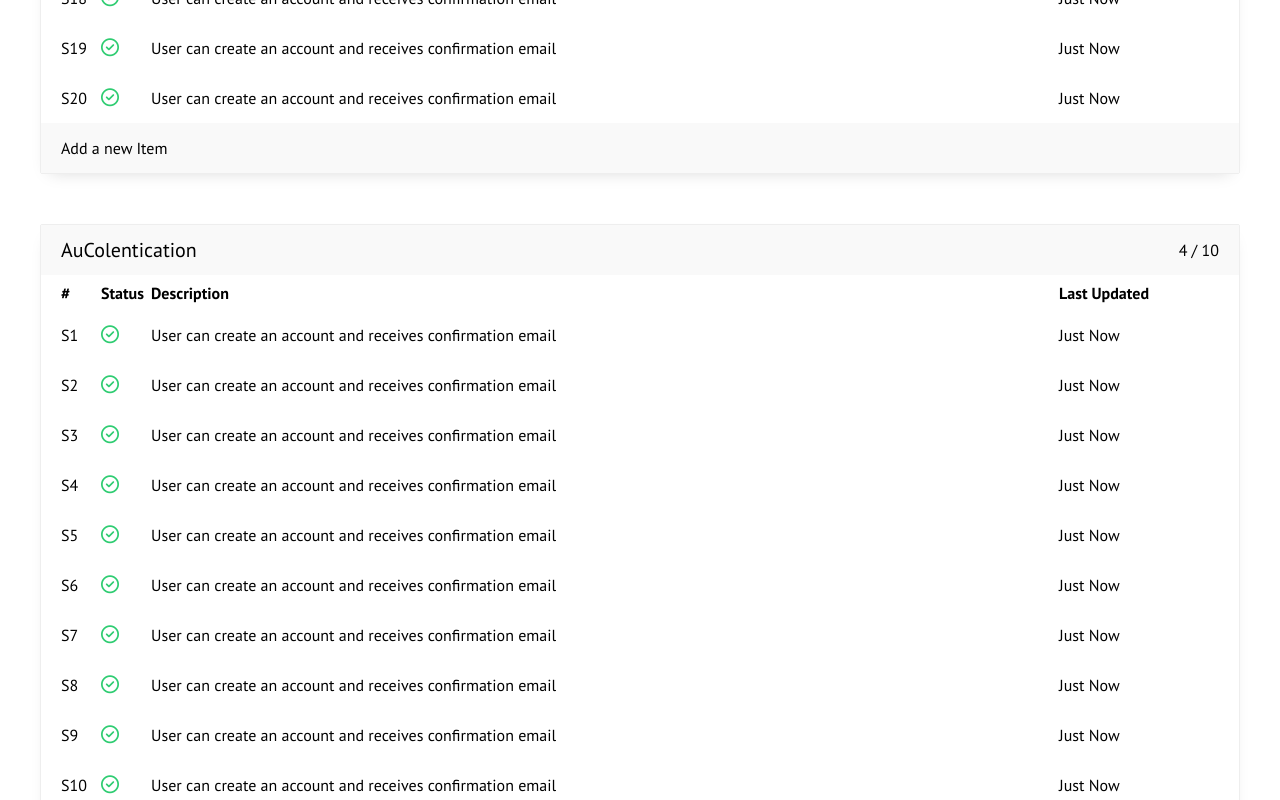
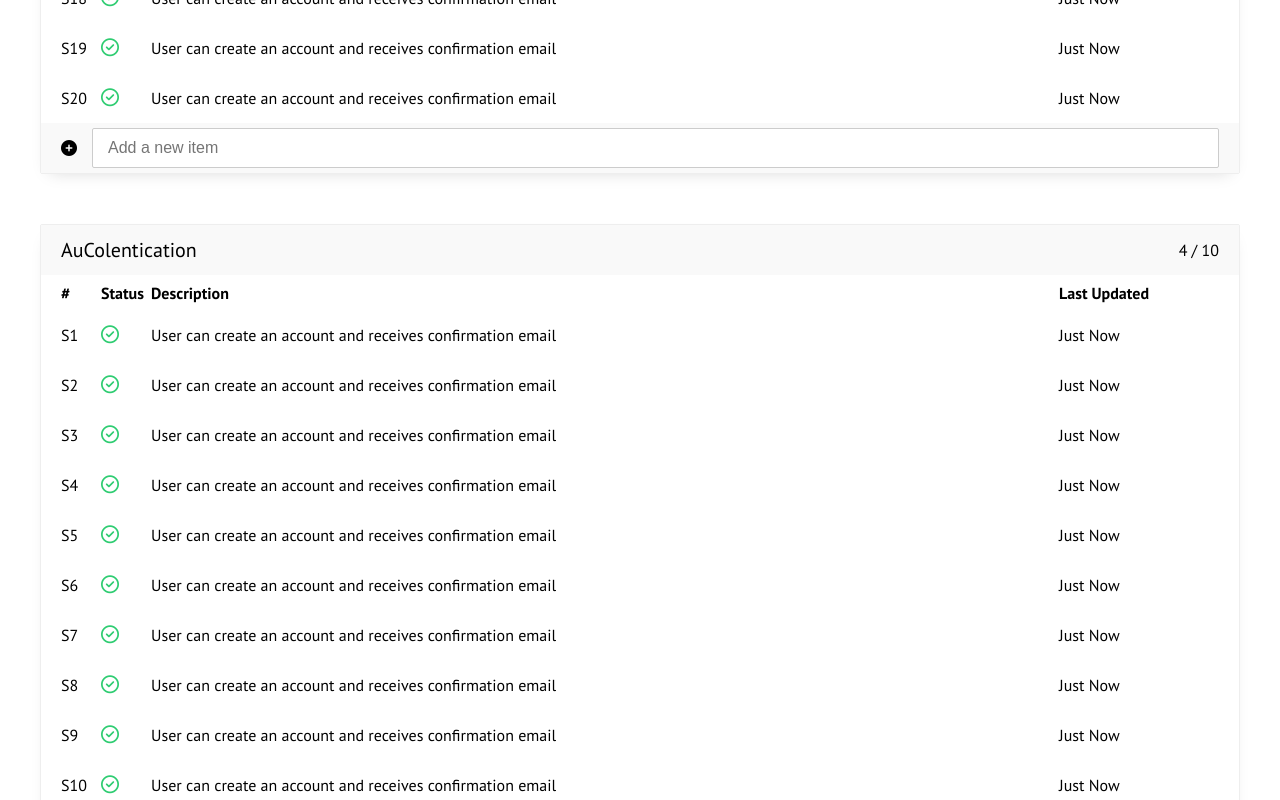
Before and after one commit to davidfloegel/actick.io, a React (Create React App) app: page / in a window 1280 px wide. Shown: the part 1140-1940 px from the top of the page. Built offline with nearby package versions, Linux system fonts and the light colour scheme.

Commit message:
add inputs and inline edits. needs data :)

```diff
--- /dev/null
+++ b/src/components/inlineEditInput.js
@@ -0,0 +1,23 @@
+import React, { useEffect, useState, useRef } from "react";
+
+import Input from "./input";
+
+export default ({ value, children }) => {
+  const [editMode, setEditMode] = useState(false);
+  const inputEl = useRef(null);
+
+  useEffect(
+    () => {
+      if (inputEl.current) {
+        inputEl.current.focus();
+      }
+    },
+    [editMode]
+  );
+
+  if (!editMode) {
+    return <div onClick={() => setEditMode(true)}>{children}</div>;
+  }
+
+  return <Input ref={inputEl} value={value} />;
+};
--- /dev/null
+++ b/src/components/input.js
@@ -0,0 +1,10 @@
+import styled from "styled-components";
+
+export default styled.input`
+  height: "50px";
+  border: 1px solid #ccc;
+  font-size: 100%;
+  padding: 10px 15px;
+  border-radius: 2px;
+  width: 100%;
+`;
--- a/src/components/section.js
+++ b/src/components/section.js
@@ -3,6 +3,8 @@ import styled, { css } from "styled-components";
 
 import Button from "./button";
 import Textarea from "./textarea";
+import Input from "./input";
+import InlineEditInput from "./inlineEditInput";
 
 const Section = styled.div`
   border: 1px solid #eee;
@@ -54,6 +56,15 @@ const ItemsHeader = styled.div`
   }
 `;
 
+const ItemItem = styled.div`
+  ${({ isOpen }) =>
+    isOpen &&
+    css`
+      box-shadow: 0px 0px 17px -10px rgba(0, 0, 0, 0.63);
+      border-radius: 2px;
+    `};
+`;
+
 const ItemRow = styled.div`
   height: 50px;
   display: flex;
@@ -89,10 +100,14 @@ const StatusIcon = styled.i`
   `};
 `;
 
+const AddStatusIcon = styled.i`
+  margin-right: 15px;
+`;
+
 const Footer = styled(Header)``;
 
 const Item = ({ id, openItem, isOpen, onClick }) => (
-  <React.Fragment>
+  <ItemItem isOpen={isOpen}>
     <ItemRow
       onClick={onClick}
       isOpen={isOpen}
@@ -141,7 +156,7 @@ const Item = ({ id, openItem, isOpen, onClick }) => (
         <Button type="dangerLink">Delete Scenario</Button>
       </Details>
     )}
-  </React.Fragment>
+  </ItemItem>
 );
 
 export default () => {
@@ -152,7 +167,9 @@ export default () => {
   return (
     <Section>
       <Header>
-        <Title>AuColentication</Title>
+        <InlineEditInput value={"AuColentication"}>
+          <Title>AuColentication</Title>
+        </InlineEditInput>
         <Count>4 / 10</Count>
       </Header>
       <ItemsHeader>
@@ -173,7 +190,10 @@ export default () => {
           onClick={() => (openItem === i ? setOpenItem(null) : setOpenItem(i))}
         />
       ))}
-      <Footer>Add a new Item</Footer>
+      <Footer>
+        <AddStatusIcon className="fa fa-plus-circle" />
+        <Input placeholder="Add a new item" />
+      </Footer>
     </Section>
   );
 };
```
